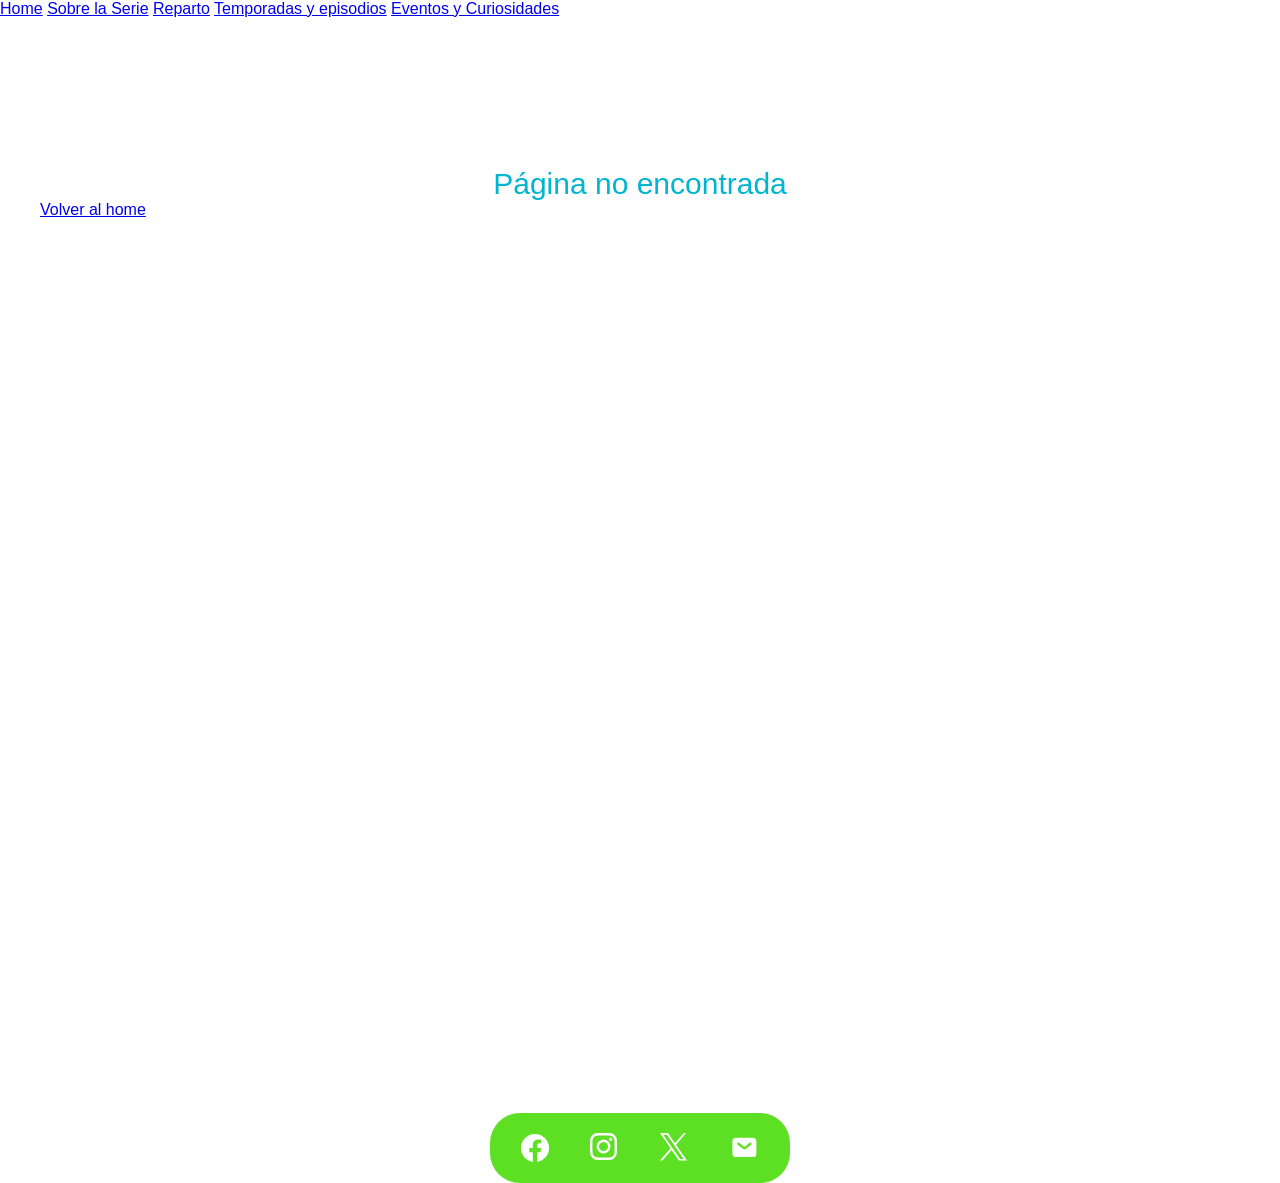
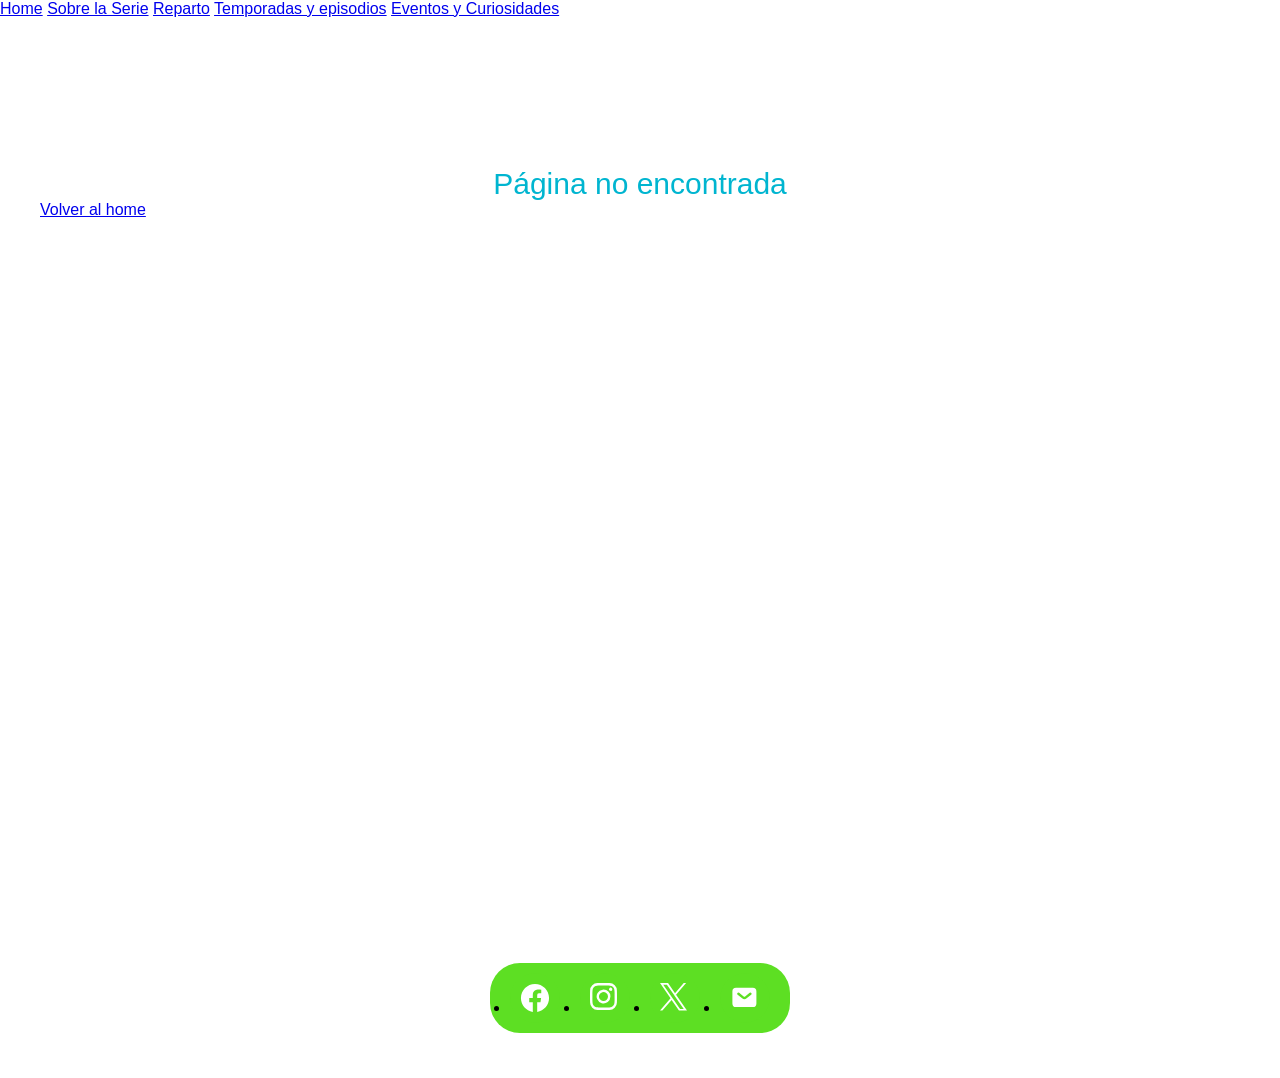

dfsdvs

--- a/src/css/style.css
+++ b/src/css/style.css
@@ -190,13 +190,6 @@ footer {
   height: 160px;
 }
 
-/* ── SOCIAL ICONS ── */
-ul {
-  list-style: none;
-  width: fit-content;
-  margin: 300px auto 0;
-  padding: 0;
-}
 
 .example-1 {
   display: flex;
